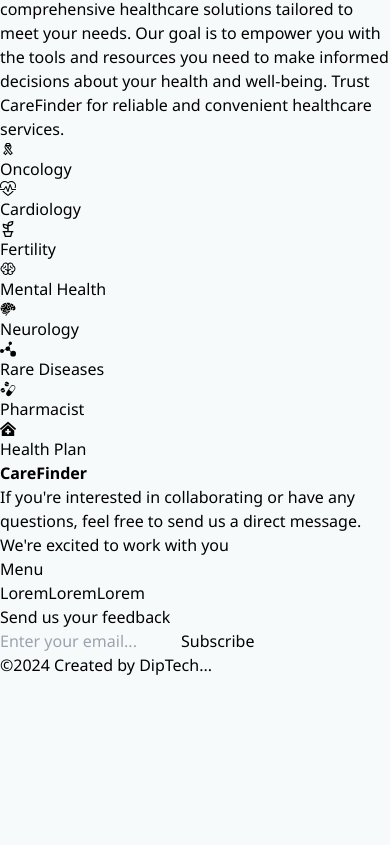
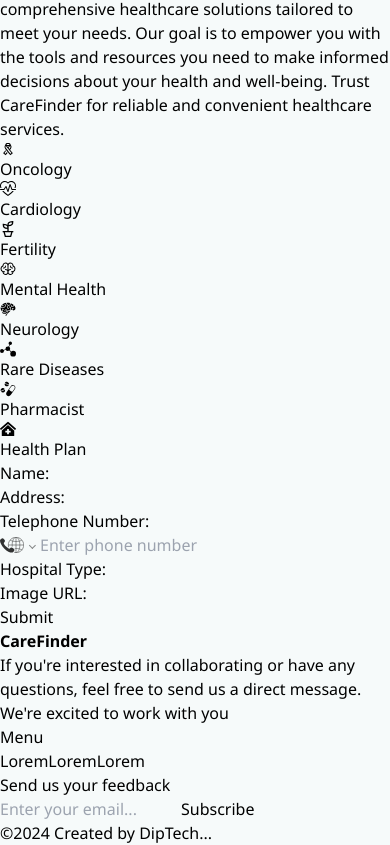
Before and after one commit to Diptech-hub/careFinder, a React (Vite) app: page / in a window 390 px wide. Shown: the part 927-1772 px from the top of the page. Before the commit the page ends 1604 px from the top, so only its background shows below. Built offline with nearby package versions, Linux system fonts and the light colour scheme.

Commit message:
Add hospital and react-phone-number-input

```diff
--- a/package.json
+++ b/package.json
@@ -13,6 +13,7 @@
     "react": "^18.2.0",
     "react-dom": "^18.2.0",
     "react-icons": "^5.0.1",
+    "react-phone-number-input": "^3.3.9",
     "react-router-dom": "^6.22.1"
   },
   "devDependencies": {
--- a/src/App.tsx
+++ b/src/App.tsx
@@ -1,18 +1,17 @@
 // import { useState } from "react";
 // import "./styles/App.css";
 import { Routes, Route } from "react-router-dom";
-import Home from "./components/home"
-import LoginPage from "./components/loginn"
-import SignupPage from "./components/singUp"
+import Home from "./components/home";
+import LoginPage from "./components/loginn";
+import SignupPage from "./components/singUp";
 
 function App() {
-
   return (
     <div className="App">
       <Routes>
-      <Route exact path="/" element={<Home />} />
-      <Route path="/login" element={<LoginPage />} />
-      <Route path= "/Signup" element={<SignupPage />}/>
+        <Route path="/" element={<Home />} />
+        <Route path="/login" element={<LoginPage />} />
+        <Route path="/Signup" element={<SignupPage />} />
       </Routes>
     </div>
   );
--- /dev/null
+++ b/src/components/addHospital.tsx
@@ -0,0 +1,89 @@
+import { useState } from "react";
+import Telephone from "../utils/phoneNumber"
+
+interface hospitalData {
+  name: string;
+  address: string;
+  phoneNumber: string;
+  hospitalType: string;
+  image: string;
+}
+
+const HospitalList: React.FC = () => {
+  const [formData, setFormData] = useState<hospitalData>({
+    name: "",
+    address: "",
+    phoneNumber: "",
+    hospitalType: "",
+    image: ""
+  });
+  // submit form function
+//   const onSubmit = (e: any) => {
+//     e.preventDefault();
+//     console.log(formData);
+//   };
+
+  const handleInputChange = (e: React.ChangeEvent<HTMLInputElement>) => {
+    const { name, value } = e.target;
+    setFormData({ ...formData, [name]: value });
+  };
+
+  return (
+    <form>
+      <div>
+        <label htmlFor="name">Name:</label>
+        <input
+          type="text"
+          id="name"
+          name="name"
+          value={formData.name}
+          onChange={handleInputChange}
+        />
+      </div>
+      <div>
+        <label htmlFor="address">Address:</label>
+        <input
+          type="text"
+          id="address"
+          name="address"
+          value={formData.address}
+          onChange={handleInputChange}
+        />
+      </div>
+      <div>
+        {/* <label htmlFor="phoneNumber">Phone Number:</label>
+        <input
+          type="tel"
+          id="phoneNumber"
+          name="phoneNumber"
+          value={formData.phoneNumber}
+          onChange={handleInputChange}
+        /> */}
+        <Telephone />
+      </div>
+      <div>
+        <label htmlFor="hospitalType">Hospital Type:</label>
+        <input
+          type="text"
+          id="hospitalType"
+          name="hospitalType"
+          value={formData.hospitalType}
+          onChange={handleInputChange}
+        />
+      </div>
+      <div>
+        <label htmlFor="image">Image URL:</label>
+        <input
+          type="text"
+          id="image"
+          name="image"
+          value={formData.image}
+          onChange={handleInputChange}
+        />
+      </div>
+      <button type="submit">Submit</button>
+    </form>
+  );
+};
+
+export default HospitalList;
--- a/src/components/home.tsx
+++ b/src/components/home.tsx
@@ -2,6 +2,7 @@
 import About from "./about"
 import Service from "./service"
 import Footer from "./footer"
+import HospitalList from "./addHospital"
 
 function Home() {
   return (
@@ -9,6 +10,7 @@
       <Header />
       <About />
       <Service />
+      <HospitalList />
       <Footer />
     </div>
   );
--- /dev/null
+++ b/src/styles/phoneNumber.css
@@ -0,0 +1,132 @@
+:root {
+	--PhoneInput-color--focus: #03b2cb;
+	--PhoneInputInternationalIconPhone-opacity: 0.8;
+	--PhoneInputInternationalIconGlobe-opacity: 0.65;
+	--PhoneInputCountrySelect-marginRight: 0.35em;
+	--PhoneInputCountrySelectArrow-width: 0.3em;
+	--PhoneInputCountrySelectArrow-marginLeft: var(--PhoneInputCountrySelect-marginRight);
+	--PhoneInputCountrySelectArrow-borderWidth: 1px;
+	--PhoneInputCountrySelectArrow-opacity: 0.45;
+	--PhoneInputCountrySelectArrow-color: currentColor;
+	--PhoneInputCountrySelectArrow-color--focus: var(--PhoneInput-color--focus);
+	--PhoneInputCountrySelectArrow-transform: rotate(45deg);
+	--PhoneInputCountryFlag-aspectRatio: 1.5;
+	--PhoneInputCountryFlag-height: 1em;
+	--PhoneInputCountryFlag-borderWidth: 1px;
+	--PhoneInputCountryFlag-borderColor: rgba(0,0,0,0.5);
+	--PhoneInputCountryFlag-borderColor--focus: var(--PhoneInput-color--focus);
+	--PhoneInputCountryFlag-backgroundColor--loading: rgba(0,0,0,0.1);
+}
+
+.PhoneInput {
+	/* This is done to stretch the contents of this component. */
+	display: flex;
+	width: 250px;
+}
+
+.PhoneInputInput {
+	/* The phone number input stretches to fill all empty space */
+	flex: 1;
+	/* The phone number input should shrink
+	   to make room for the extension input */
+	min-width: 0;
+}
+
+.PhoneInputCountryIcon {
+	width: calc(var(--PhoneInputCountryFlag-height) * var(--PhoneInputCountryFlag-aspectRatio));
+	height: var(--PhoneInputCountryFlag-height);
+}
+
+.PhoneInputCountryIcon--square {
+	width: var(--PhoneInputCountryFlag-height);
+}
+
+.PhoneInputCountryIcon--border {
+	/* Removed `background-color` because when an `<img/>` was still loading
+	   it would show a dark gray rectangle. */
+	/* For some reason the `<img/>` is not stretched to 100% width and height
+	   and sometime there can be seen white pixels of the background at top and bottom. */
+	background-color: var(--PhoneInputCountryFlag-backgroundColor--loading);
+	/* Border is added via `box-shadow` because `border` interferes with `width`/`height`. */
+	/* For some reason the `<img/>` is not stretched to 100% width and height
+	   and sometime there can be seen white pixels of the background at top and bottom,
+	   so an additional "inset" border is added. */
+	box-shadow: 0 0 0 var(--PhoneInputCountryFlag-borderWidth) var(--PhoneInputCountryFlag-borderColor),
+		inset 0 0 0 var(--PhoneInputCountryFlag-borderWidth) var(--PhoneInputCountryFlag-borderColor);
+}
+
+.PhoneInputCountryIconImg {
+	/* Fixes weird vertical space above the flag icon. */
+	/* https://gitlab.com/catamphetamine/react-phone-number-input/-/issues/7#note_348586559 */
+	display: block;
+	/* 3rd party <SVG/> flag icons won't stretch if they have `width` and `height`.
+	   Also, if an <SVG/> icon's aspect ratio was different, it wouldn't fit too. */
+	width: 100%;
+	height: 100%;
+}
+
+.PhoneInputInternationalIconPhone {
+	opacity: var(--PhoneInputInternationalIconPhone-opacity);
+}
+
+.PhoneInputInternationalIconGlobe {
+	opacity: var(--PhoneInputInternationalIconGlobe-opacity);
+}
+
+/* Styling native country `<select/>`. */
+
+.PhoneInputCountry {
+	position: relative;
+	align-self: stretch;
+	display: flex;
+	align-items: center;
+	margin-right: var(--PhoneInputCountrySelect-marginRight);
+}
+
+.PhoneInputCountrySelect {
+	position: absolute;
+	top: 0;
+	left: 0;
+	height: 100%;
+	width: 100%;
+	z-index: 1;
+	border: 0;
+	opacity: 0;
+	cursor: pointer;
+}
+
+.PhoneInputCountrySelect[disabled],
+.PhoneInputCountrySelect[readonly] {
+	cursor: default;
+}
+
+.PhoneInputCountrySelectArrow {
+	display: block;
+	content: '';
+	width: var(--PhoneInputCountrySelectArrow-width);
+	height: var(--PhoneInputCountrySelectArrow-width);
+	margin-left: var(--PhoneInputCountrySelectArrow-marginLeft);
+	border-style: solid;
+	border-color: var(--PhoneInputCountrySelectArrow-color);
+	border-top-width: 0;
+	border-bottom-width: var(--PhoneInputCountrySelectArrow-borderWidth);
+	border-left-width: 0;
+	border-right-width: var(--PhoneInputCountrySelectArrow-borderWidth);
+	transform: var(--PhoneInputCountrySelectArrow-transform);
+	opacity: var(--PhoneInputCountrySelectArrow-opacity);
+}
+
+.PhoneInputCountrySelect:focus + .PhoneInputCountryIcon + .PhoneInputCountrySelectArrow {
+	opacity: 1;
+	color: var(--PhoneInputCountrySelectArrow-color--focus);
+}
+
+.PhoneInputCountrySelect:focus + .PhoneInputCountryIcon--border {
+	box-shadow: 0 0 0 var(--PhoneInputCountryFlag-borderWidth) var(--PhoneInputCountryFlag-borderColor--focus),
+		inset 0 0 0 var(--PhoneInputCountryFlag-borderWidth) var(--PhoneInputCountryFlag-borderColor--focus);
+}
+
+.PhoneInputCountrySelect:focus + .PhoneInputCountryIcon .PhoneInputInternationalIconGlobe {
+	opacity: 1;
+	color: var(--PhoneInputCountrySelectArrow-color--focus);
+}
--- /dev/null
+++ b/src/utils/phoneNumber.tsx
@@ -0,0 +1,24 @@
+import PhoneInput from "react-phone-number-input";
+import  "../styles/phoneNumber.css"
+import { useState } from "react";
+
+function Telephone() {
+  const [phoneNumber, setPhoneNumber] = useState("");
+
+  const handlePhoneChange = (value: string) => {
+    setPhoneNumber(value);
+  };
+
+  return (
+    <div>
+      <label htmlFor="phone">Telephone Number:</label>
+      <PhoneInput
+        placeholder="Enter phone number"
+        value={phoneNumber}
+        onChange={handlePhoneChange}
+      />
+    </div>
+  );
+}
+
+export default Telephone;
```
Also changed, not shown: 1 other file (tests, documents, lock files or other folders).
